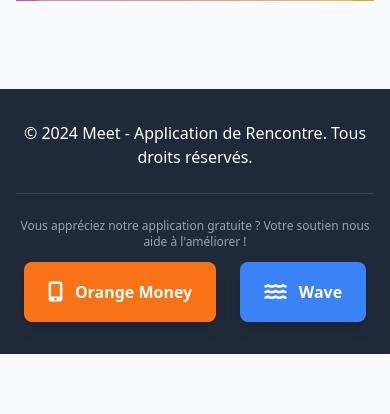
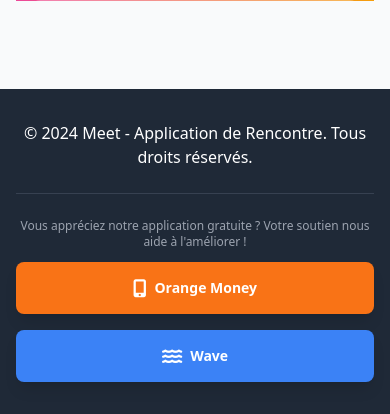
Before and after one commit to louisFankam/meet-repo, a Flask app: page / in a window 390 px wide. Shown: the part 1277-1691 px from the top of the page. Before the commit the page ends 1631 px from the top, so only its background shows below. Run offline with Flask 3, Linux system fonts and the light colour scheme; some libraries are stand-ins or nearby versions.

Commit message:
📱 Fix: Footer responsive et mise à jour informations de donation
## Améliorations responsive :
- ✅ Boutons de donation maintenant responsive sur mobile
- ✅ Layout flex-col sm:flex-row pour adaptation mobile/desktop
- ✅ Tailles ajustées : mobile (px-4 py-3) / desktop (px-6 py-4)
- ✅ Espaces adaptés : space-x-2 / space-x-3 selon la taille d'écran
- ✅ Icônes responsives : text-lg sm:text-xl

## Corrections informations :
- ✅ Nom du destinataire changé de 'MEET APP' à 'FANKAM YAVALUEUR LOUIS'
- ✅ Information mise à jour dans les modaux Orange Money et Wave

🎉 Footer maintenant parfaitement responsive sur tous les appareils !

🤖 Generated with [Claude Code](https://claude.ai/code)

Co-Authored-By: Claude <noreply@anthropic.com>

```diff
--- a/template/base.html
+++ b/template/base.html
@@ -153,19 +153,19 @@
                 <!-- Section Support Discrète -->
                 <div class="mt-6 pt-6 border-t border-gray-700">
                     <p class="text-xs text-gray-400 mb-3">Vous appréciez notre application gratuite ? Votre soutien nous aide à l'améliorer !</p>
-                    <div class="flex justify-center space-x-6">
+                    <div class="flex flex-col sm:flex-row justify-center items-center space-y-4 sm:space-y-0 sm:space-x-6">
                         <!-- Orange Money -->
-                        <div class="text-center">
-                            <button onclick="showOrangeMoneyInfo()" class="bg-orange-500 hover:bg-orange-600 text-white px-6 py-4 rounded-lg text-base sm:text-lg transition duration-300 flex items-center space-x-3 shadow-lg hover:shadow-xl transform hover:scale-105">
-                                <i class="fas fa-mobile-alt text-xl"></i>
+                        <div class="text-center w-full sm:w-auto">
+                            <button onclick="showOrangeMoneyInfo()" class="bg-orange-500 hover:bg-orange-600 text-white px-4 sm:px-6 py-3 sm:py-4 rounded-lg text-sm sm:text-base sm:text-lg transition duration-300 flex items-center justify-center space-x-2 sm:space-x-3 shadow-lg hover:shadow-xl transform hover:scale-105 w-full sm:w-auto">
+                                <i class="fas fa-mobile-alt text-lg sm:text-xl"></i>
                                 <span class="font-semibold">Orange Money</span>
                             </button>
                         </div>
 
                         <!-- Wave -->
-                        <div class="text-center">
-                            <button onclick="showWaveInfo()" class="bg-blue-500 hover:bg-blue-600 text-white px-6 py-4 rounded-lg text-base sm:text-lg transition duration-300 flex items-center space-x-3 shadow-lg hover:shadow-xl transform hover:scale-105">
-                                <i class="fas fa-water text-xl"></i>
+                        <div class="text-center w-full sm:w-auto">
+                            <button onclick="showWaveInfo()" class="bg-blue-500 hover:bg-blue-600 text-white px-4 sm:px-6 py-3 sm:py-4 rounded-lg text-sm sm:text-base sm:text-lg transition duration-300 flex items-center justify-center space-x-2 sm:space-x-3 shadow-lg hover:shadow-xl transform hover:scale-105 w-full sm:w-auto">
+                                <i class="fas fa-water text-lg sm:text-xl"></i>
                                 <span class="font-semibold">Wave</span>
                             </button>
                         </div>
@@ -217,7 +217,7 @@
                         <div class="bg-orange-50 border border-orange-200 rounded-lg p-4 mb-4">
                             <p class="text-sm text-gray-700 mb-2"><strong>Numéro:</strong></p>
                             <p class="text-lg font-mono text-orange-600">+223 92 00 86 52</p>
-                            <p class="text-xs text-gray-500 mt-2">Nom: MEET APP</p>
+                            <p class="text-xs text-gray-500 mt-2">Nom: FANKAM YAVALUEUR LOUIS</p>
                         </div>
                         <button onclick="this.closest('.fixed').remove()" class="bg-gray-300 hover:bg-gray-400 text-gray-700 px-6 py-3 rounded-lg w-full text-base font-medium">
                             Fermer
@@ -249,7 +249,7 @@
                         <div class="bg-blue-50 border border-blue-200 rounded-lg p-4 mb-4">
                             <p class="text-sm text-gray-700 mb-2"><strong>Numéro:</strong></p>
                             <p class="text-lg font-mono text-blue-600">+223 92 00 86 52</p>
-                            <p class="text-xs text-gray-500 mt-2">Nom: MEET APP</p>
+                            <p class="text-xs text-gray-500 mt-2">Nom: FANKAM YAVALUEUR LOUIS</p>
                         </div>
                         <button onclick="this.closest('.fixed').remove()" class="bg-gray-300 hover:bg-gray-400 text-gray-700 px-6 py-3 rounded-lg w-full text-base font-medium">
                             Fermer
```
